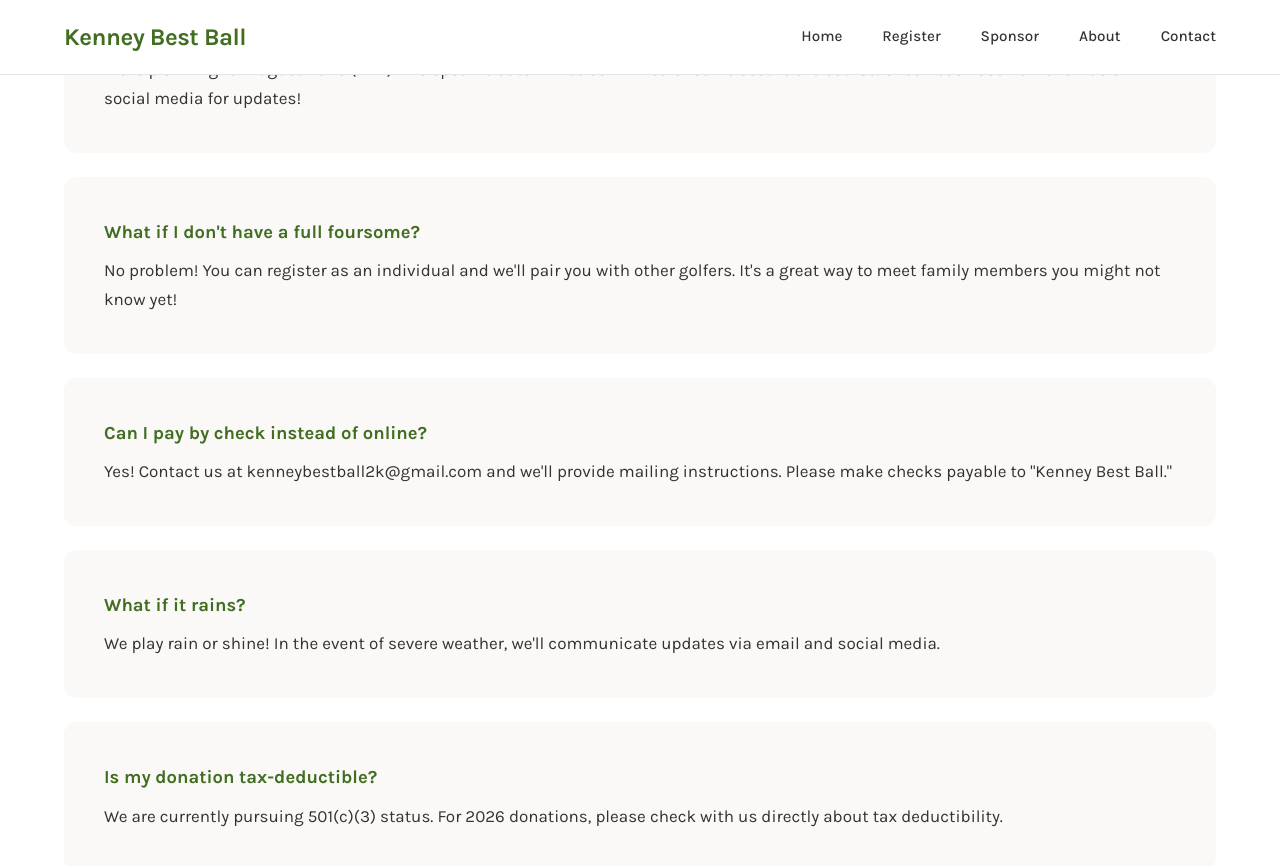
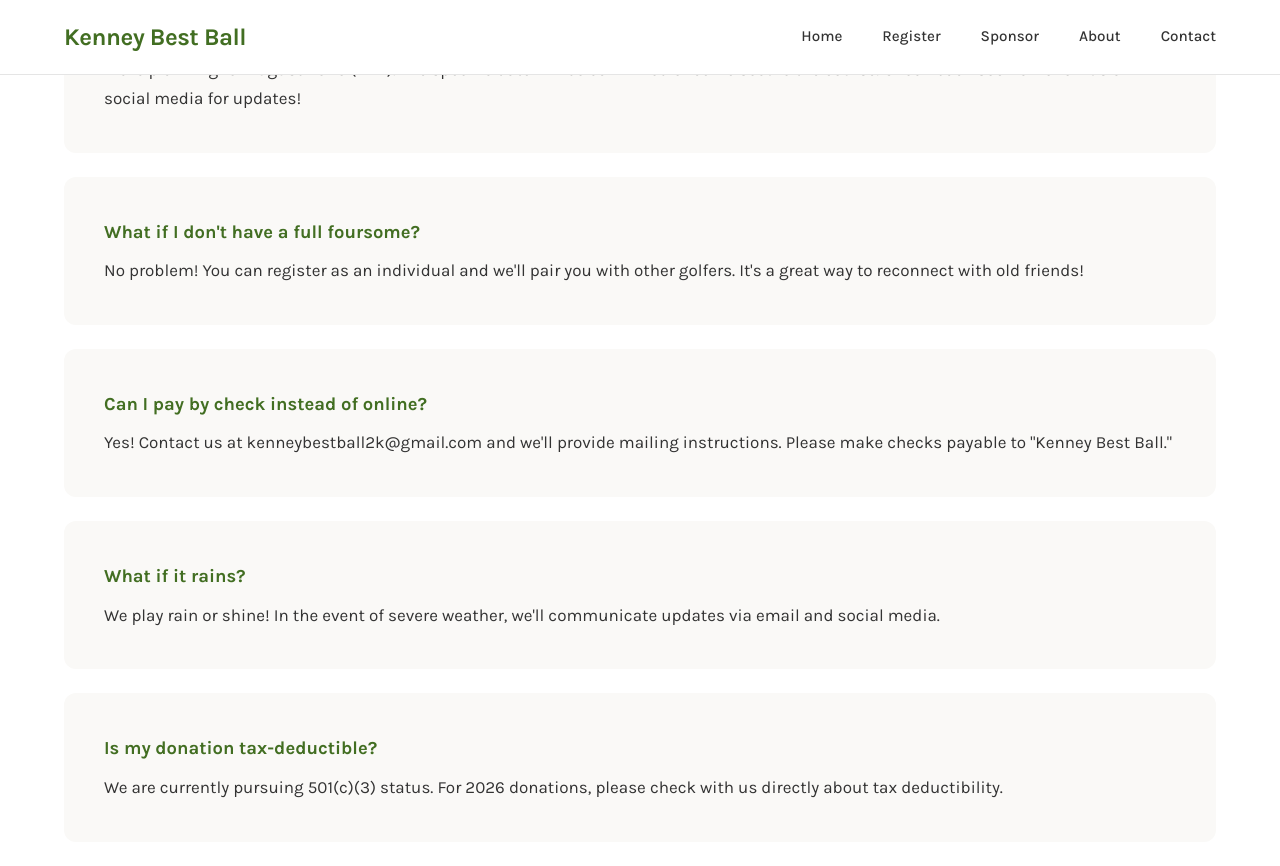
Before and after one commit to Reb-Elle-Art/kenney-best-ball-website, a Jekyll site: the page built from contact.md, in a window 1280 px wide and 900 px high, scrolled down 1151 px. Shown: the top 866 px of the window. Built offline with Jekyll 4.4.1, drawn with Linux system fonts in a browser that asks for light colours.

Commit message:
Update contact.md
changed FAQ answer

```diff
--- a/contact.md
+++ b/contact.md
@@ -54,7 +54,7 @@ title: Contact
 
         <div class="faq-item">
             <h3>What if I don't have a full foursome?</h3>
-            <p>No problem! You can register as an individual and we'll pair you with other golfers. It's a great way to meet family members you might not know yet!</p>
+            <p>No problem! You can register as an individual and we'll pair you with other golfers. It's a great way to reconnect with old friends!</p>
         </div>
 
         <div class="faq-item">
```
